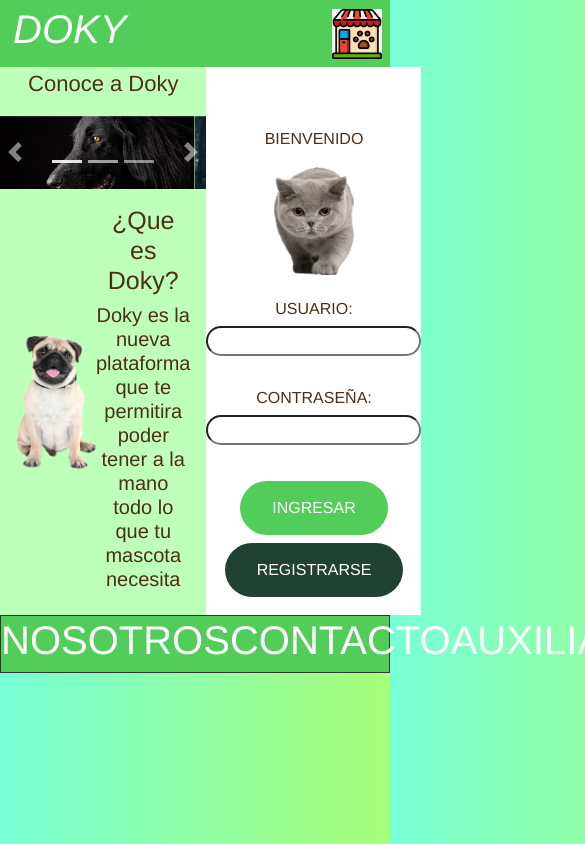
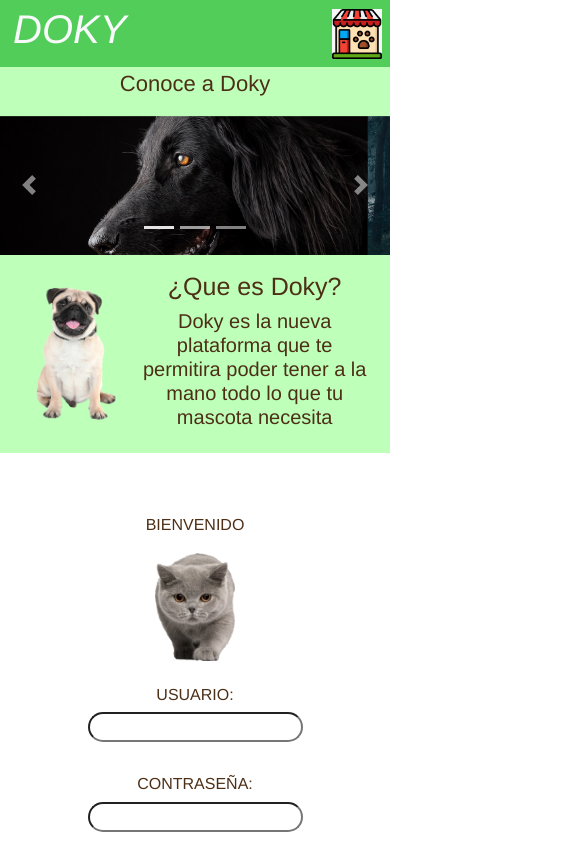
Before and after one commit to DokyTeam/Doky, a React (Create React App) app: page / in a window 390 px wide. Shown: the top 844 px of the page, 585 px wide, since content can reach past the window. Built offline with nearby package versions, Linux system fonts and the light colour scheme.

Commit message:
:bug: :ok_hand: Actualización a visialización responsive

```diff
--- a/src/layout/landingpage/landingpage.css
+++ b/src/layout/landingpage/landingpage.css
@@ -76,3 +76,21 @@ div.lowerbar{
     grid-auto-rows: minmax(10px,auto);
     font-size: 10px;
 }
+
+@media only screen and (max-width:600px){
+    div.landingpage{
+        display: grid;
+        grid-template-columns: 1fr;
+        grid-template-rows: 0.6fr 1fr;
+        grid-auto-columns: 440px,auto;
+        font-family: 'Franklin Gothic Medium', 'Arial Narrow', Arial, sans-serif;
+        color: #4d2f16;
+    }
+
+    div.lowerbar h1 {
+        font-size: 2em;
+    }
+    .pugcontainer{
+        grid-auto-flow: row;
+    }
+}
```
